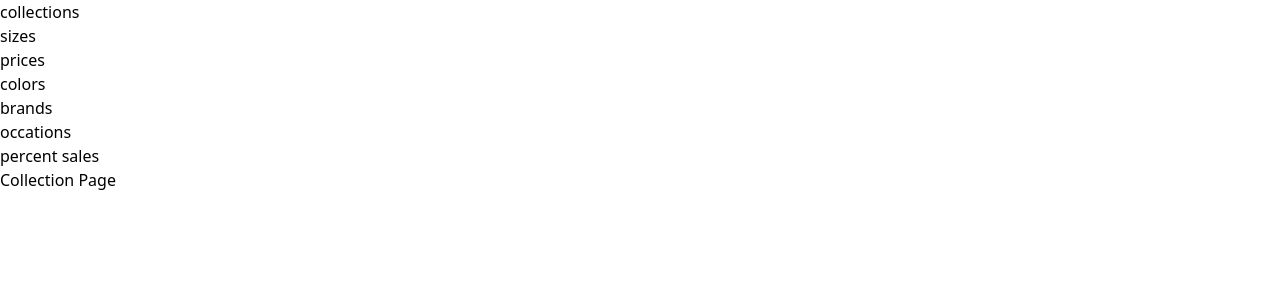
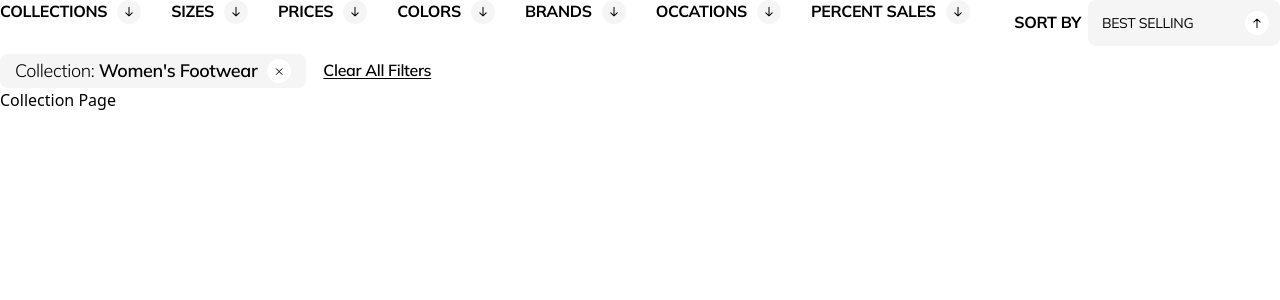
Before and after one commit to mhshifat/multimart, a Next.js app in the folder web/: page /collections/1 in a window 1280 px wide. Shown: the top 300 px of the page. Built offline with nearby package versions, Linux system fonts and the light colour scheme.

Commit message:
selected filters with clear button added

```diff
--- a/web/src/app/collections/[collectionId]/collection-filter.tsx
+++ b/web/src/app/collections/[collectionId]/collection-filter.tsx
@@ -1,13 +1,111 @@
-import useCollectionFilters from "./use-collection-filters"
+"use client";
+
+import { Button } from "@/components/ui";
+import useCollectionFilters from "./use-collection-filters";
 
 export default function CollectionFilters() {
-  const {filters} = useCollectionFilters();
+  const { filters } = useCollectionFilters();
 
   return (
-    <div>
-     {
-      filters?.map(filter => <p key={filter?.title}>{filter?.title}</p>)
-     }
+    <div className="flex items-start justify-between">
+      <div className="flex items-center gap-[30px] flex-wrap">
+        {filters?.map((filter) => (
+          <Button
+            className="bg-white flex items-center whitespace-nowrap gap-[10px]"
+            key={filter?.title}
+            onClick={() => console.log("clicked")}
+          >
+            <span className="font-Mulish text-[16px] text-black font-[700] uppercase leading-[120%] -tracking-[0.32px] text-center whitespace-nowrap">
+              {filter?.title}
+            </span>
+            <svg
+              xmlns="http://www.w3.org/2000/svg"
+              height={24}
+              width={24}
+              fill="none"
+              viewBox="0 0 24 24"
+            >
+              <ellipse
+                cx="12.003"
+                cy={12}
+                rx={12}
+                ry="12.0009"
+                transform="rotate(90 12.003 12)"
+                fill="#F5F5F5"
+              />
+              <path
+                d="M12.5039 7.2002C12.5039 6.92405 12.28 6.7002 12.0039 6.7002C11.7278 6.7002 11.5039 6.92405 11.5039 7.2002L12.5039 7.2002ZM11.6504 16.3537C11.8456 16.549 12.1622 16.549 12.3575 16.3537L15.5394 13.1718C15.7347 12.9765 15.7347 12.6599 15.5394 12.4647C15.3442 12.2694 15.0276 12.2694 14.8323 12.4647L12.0039 15.2931L9.17548 12.4647C8.98022 12.2694 8.66363 12.2694 8.46837 12.4647C8.27311 12.6599 8.27311 12.9765 8.46837 13.1718L11.6504 16.3537ZM11.5039 7.2002L11.5039 16.0002L12.5039 16.0002L12.5039 7.2002L11.5039 7.2002Z"
+                fill="black"
+              />
+            </svg>
+          </Button>
+        ))}
+        <div className="flex items-center gap-[12px]">
+          <span className="bg-[#f5f5f5] flex items-center justify-between whitespace-nowrap gap-[10px] py-[5px] px-[15px] rounded-[8px] min-w-[192px]">
+            <p className="text-black text-center font-Mulish text-[18px] font-[300] leading-[120%] -tracking-[0.36px] capitalize">
+              collection:
+              <span className="font-[600]">
+                {" women's footwear"}
+              </span>
+            </p>
+            <Button className="w-[24px] h-[24px] bg-white rounded-full flex items-center justify-center">
+              <svg
+                xmlns="http://www.w3.org/2000/svg"
+                width={20}
+                height={21}
+                viewBox="0 0 20 21"
+                fill="none"
+              >
+                <path
+                  d="M13.0352 7.74268L7.33242 13.4454"
+                  stroke="black"
+                  strokeLinecap="round"
+                  strokeLinejoin="round"
+                />
+                <path
+                  d="M7.33203 7.74268L13.0348 13.4454"
+                  stroke="black"
+                  strokeLinecap="round"
+                  strokeLinejoin="round"
+                />
+              </svg>
+            </Button>
+
+          </span>
+          <Button className="capitalize ml-[5px] underline underline-offset-2 text-black font-Mulish text-[16px] font-[600] leading-[120%] -tracking-[0.32px]">clear all filters</Button>
+        </div>
+      </div>
+      <div className="flex items-center gap-[7px]">
+        <span className="font-Mulish text-[16px] text-black font-[700] uppercase leading-[120%] -tracking-[0.32px] text-center whitespace-nowrap">
+          SORT BY
+        </span>
+        <Button className="bg-[#f5f5f5] flex items-center justify-between whitespace-nowrap gap-[10px] py-[11px] pl-[14px] pr-[11px] rounded-[8px] min-w-[192px]" onClick={() => console.log("clicked")}>
+          <span className="font-Mulish text-[14px] text-black font-[400] uppercase leading-[120%] -tracking-[0.28px] text-left whitespace-nowrap">
+            best selling
+          </span>
+          <svg
+            xmlns="http://www.w3.org/2000/svg"
+            width={24}
+            height={24}
+            viewBox="0 0 24 24"
+            fill="none"
+          >
+            <ellipse
+              cx="12.0009"
+              cy={12}
+              rx={12}
+              ry="12.0009"
+              transform="rotate(-90 12.0009 12)"
+              fill="white"
+            />
+            <path
+              d="M11.5 16.7969C11.5 17.073 11.7239 17.2969 12 17.2969C12.2761 17.2969 12.5 17.073 12.5 16.7969L11.5 16.7969ZM12.3536 7.64332C12.1583 7.44806 11.8417 7.44806 11.6464 7.64332L8.46447 10.8253C8.2692 11.0206 8.2692 11.3371 8.46447 11.5324C8.65973 11.7277 8.97631 11.7277 9.17157 11.5324L12 8.70398L14.8284 11.5324C15.0237 11.7277 15.3403 11.7277 15.5355 11.5324C15.7308 11.3371 15.7308 11.0206 15.5355 10.8253L12.3536 7.64332ZM12.5 16.7969L12.5 7.99687L11.5 7.99687L11.5 16.7969L12.5 16.7969Z"
+              fill="black"
+            />
+          </svg>
+
+        </Button>
+      </div>
     </div>
-  )
+  );
 }
--- /dev/null
+++ b/web/src/components/ui/button.tsx
@@ -0,0 +1,15 @@
+"use client"
+
+import { ButtonHTMLAttributes } from "react";
+
+interface ButtonProps extends ButtonHTMLAttributes<HTMLButtonElement>{
+
+}
+
+export default function Button({children, ...props}: ButtonProps){
+    return (
+        <button aria-label="button" {...props}>
+            {children}
+        </button>
+    )
+}
--- /dev/null
+++ b/web/src/components/ui/index.ts
@@ -0,0 +1 @@
+export {default as Button} from './button'
```
